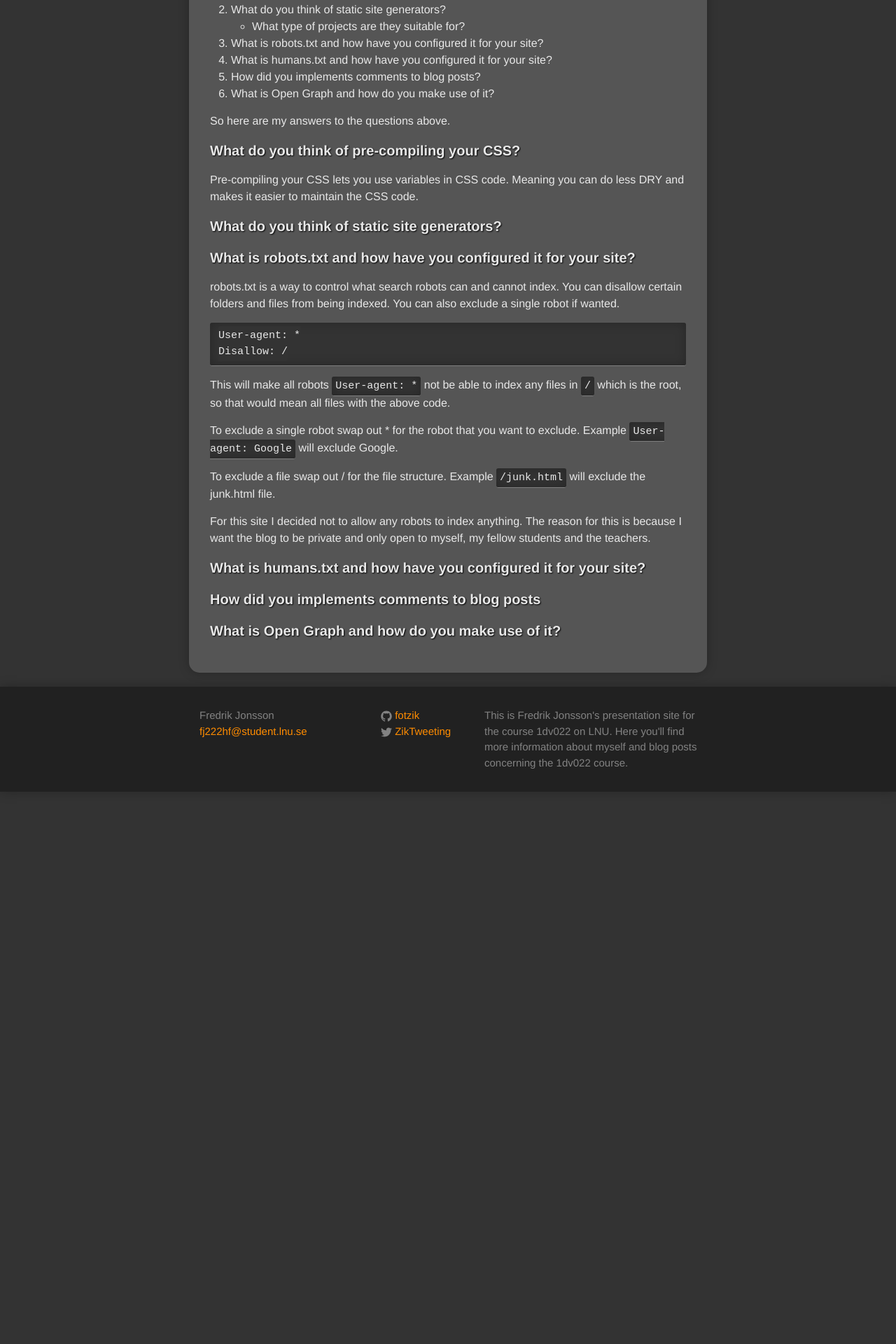
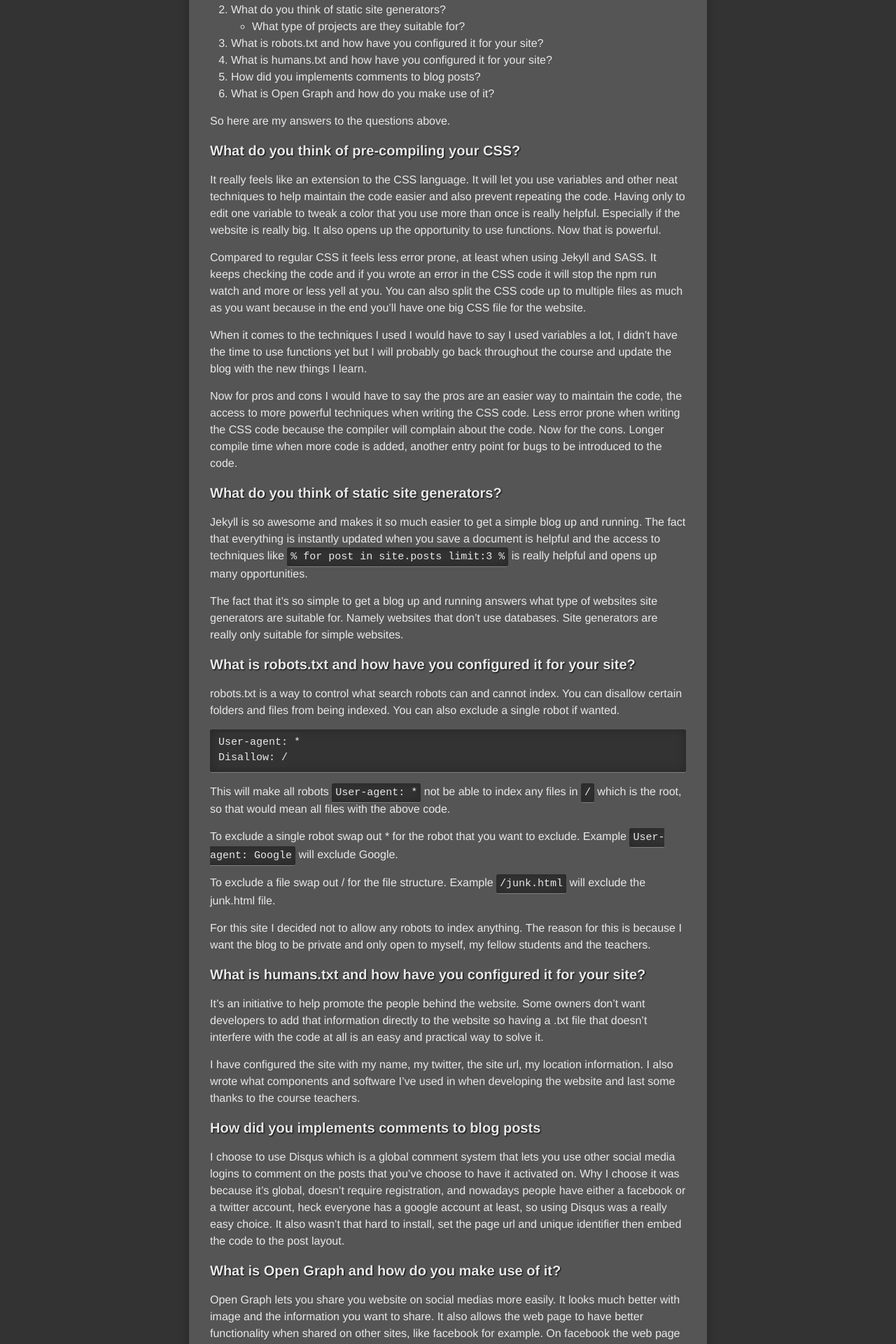
Before and after one commit to FotZik/fotzik.github.io, a Jekyll site: the page built from _posts/2015-11-11-examination-1.md, in a window 1280 px wide. Shown: the part 414-2334 px from the top of the page at 70% size. Built offline with Jekyll 4.4.1, drawn with Linux system fonts in a browser that asks for light colours; comment, search, counter and statistics services are not loaded; before the commit the page ends 1545 px from its top, so only the background shows below that; some of the changed text lies outside the part shown.

Commit message:
Updated the site description and finished the examination 1 post.

```diff
--- a/_config.yml
+++ b/_config.yml
@@ -2,8 +2,8 @@
 title: Fredrik Jonsson
 email: fj222hf@student.lnu.se
 description: > # this means to ignore newlines until "baseurl:"
-  This is Fredrik Jonsson's presentation site for the course 1dv022 on LNU.
-  Here you'll find more information about myself and blog posts concerning the 1dv022 course.
+  This is Fredrik's presentation site for the course 1dv022 on LNU. Here you'll find more information about myself and
+  blog posts concerning the 1dv022 course. I also have a live stream for when I game on Twitch.tv.
 baseurl: "" # the subpath of your site, e.g. /blog/
 url: "http://localhost:4000" # the base hostname & protocol for your site
 twitter_username: ZikTweeting
--- a/_includes/head.html
+++ b/_includes/head.html
@@ -11,4 +11,5 @@
     <meta property="og:type" content="website" />
     <meta property="og:url" content="http://fotzik.github.io/index.html" />
     <meta property="og:image" content="http://fotzik.github.io/assets/opengraph_image.png" />
+    <meta property="og:description" content="{{ site.description }}">
 </head>
--- a/_posts/2015-11-11-examination-1.md
+++ b/_posts/2015-11-11-examination-1.md
@@ -24,11 +24,31 @@ we thought about it. Some of the questions also target information brought up du
 So here are my answers to the questions above.
 
 ####**What do you think of pre-compiling your CSS?**
-Pre-compiling your CSS lets you use variables in CSS code. Meaning you can do less DRY and makes it easier to maintain
-the CSS code.
+It really feels like an extension to the CSS language. It will let you use variables and other neat techniques to help
+maintain the code easier and also prevent repeating the code. Having only to edit one variable to tweak a color that
+you use more than once is really helpful. Especially if the website is really big. It also opens up the opportunity
+to use functions. Now that is powerful.
+
+Compared to regular CSS it feels less error prone, at least when using Jekyll and SASS. It keeps checking the code
+and if you wrote an error in the CSS code it will stop the npm run watch and more or less yell at you. You can also
+split the CSS code up to multiple files as much as you want because in the end you'll have one big CSS file for the
+website.
+
+When it comes to the techniques I used I would have to say I used variables a lot, I didn't have the time to use
+functions yet but I will probably go back throughout the course and update the blog with the new things I learn.
+
+Now for pros and cons I would have to say the pros are an easier way to maintain the code, the access to more powerful
+techniques when writing the CSS code. Less error prone when writing the CSS code because the compiler will complain
+about the code. Now for the cons. Longer compile time when more code is added, another entry point for bugs to be
+introduced to the code.
 
 ####**What do you think of static site generators?**
+Jekyll is so awesome and makes it so much easier to get a simple blog up and running. The fact that everything is
+instantly updated when you save a document is helpful and the access to techniques like `% for post in site.posts limit:3  %`
+is really helpful and opens up many opportunities.
 
+The fact that it's so simple to get a blog up and running answers what type of websites site generators are suitable for.
+Namely websites that don't use databases. Site generators are really only suitable for simple websites.
 
 ####**What is robots.txt and how have you configured it for your site?**
 robots.txt is a way to control what search robots can and cannot index. You can disallow certain folders and files
@@ -50,9 +70,24 @@ For this site I decided not to allow any robots to index anything. The reason fo
 to be private and only open to myself, my fellow students and the teachers.
 
 ####**What is humans.txt and how have you configured it for your site?**
+It's an initiative to help promote the people behind the website. Some owners don't want developers to add that
+information directly to the website so having a .txt file that doesn't interfere with the code at all is an easy
+and practical way to solve it.
 
+I have configured the site with my name, my twitter, the site url, my location information.
+I also wrote what components and software I've used in when developing the website and last some thanks to the
+course teachers.
 
 ####**How did you implements comments to blog posts**
-
+I choose to use Disqus which is a global comment system that lets you use other social media logins to comment on
+the posts that you've choose to have it activated on. Why I choose it was because it's global, doesn't require
+registration, and nowadays people have either a facebook or a twitter account, heck everyone has a google account
+at least, so using Disqus was a really easy choice. It also wasn't that hard to install, set the page url and unique
+identifier then embed the code to the post layout.
 
 ####**What is Open Graph and how do you make use of it?**
+Open Graph lets you share you website on social medias more easily. It looks much better with image and the information
+you want to share. It also allows the web page to have better functionality when shared on other sites, like facebook
+for example. On facebook the web page will have the same functionality as any other object on facebook.
+
+I have chosen to use the basic metadata with one optional metadata, description.
--- a/_sass/_stickyfooter.scss
+++ b/_sass/_stickyfooter.scss
@@ -5,11 +5,11 @@ html, body {
     height: 100%;
 }
 .wrapper {
-    min-height: calc(100% - 235px);
-    margin: 0 auto -90px; /* the bottom margin is the negative value of the footer's height */
+    min-height: calc(100% - 255px);
+    margin: 0 auto -110px; /* the bottom margin is the negative value of the footer's height */
 }
 footer, .push {
-    height: 90px; /* '.push' must be the same height as 'footer' */
+    height: 110px; /* '.push' must be the same height as 'footer' */
 }
 
 footer {
--- a/humans.txt
+++ b/humans.txt
@@ -15,5 +15,5 @@ URL: http://www.udm-devops.se, http://www.webbprogrammerare.se
 /* SITE */
 Last update: 2015/11/17
 Standards: HTML5, CSS3, JavaScript ES5
-Components: HTML5, CCS3, JavaScript, Jekyll, Disquis, Open Graph, Robots
+Components: HTML5, CCS3, JavaScript, Jekyll, SASS, Disquis, Open Graph, Robots.txt, Humans.txt
 Software: WebStorm, Vagrant, VirtualBox, Git
```
